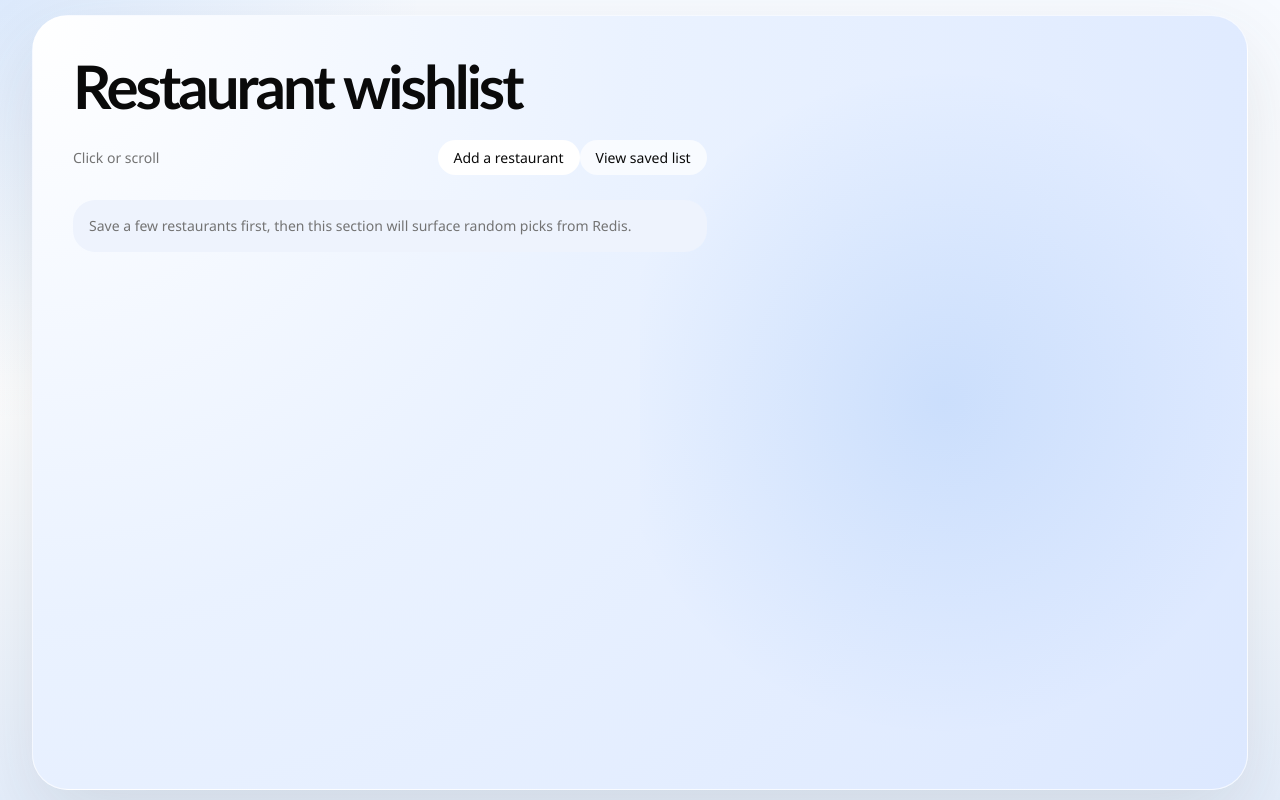
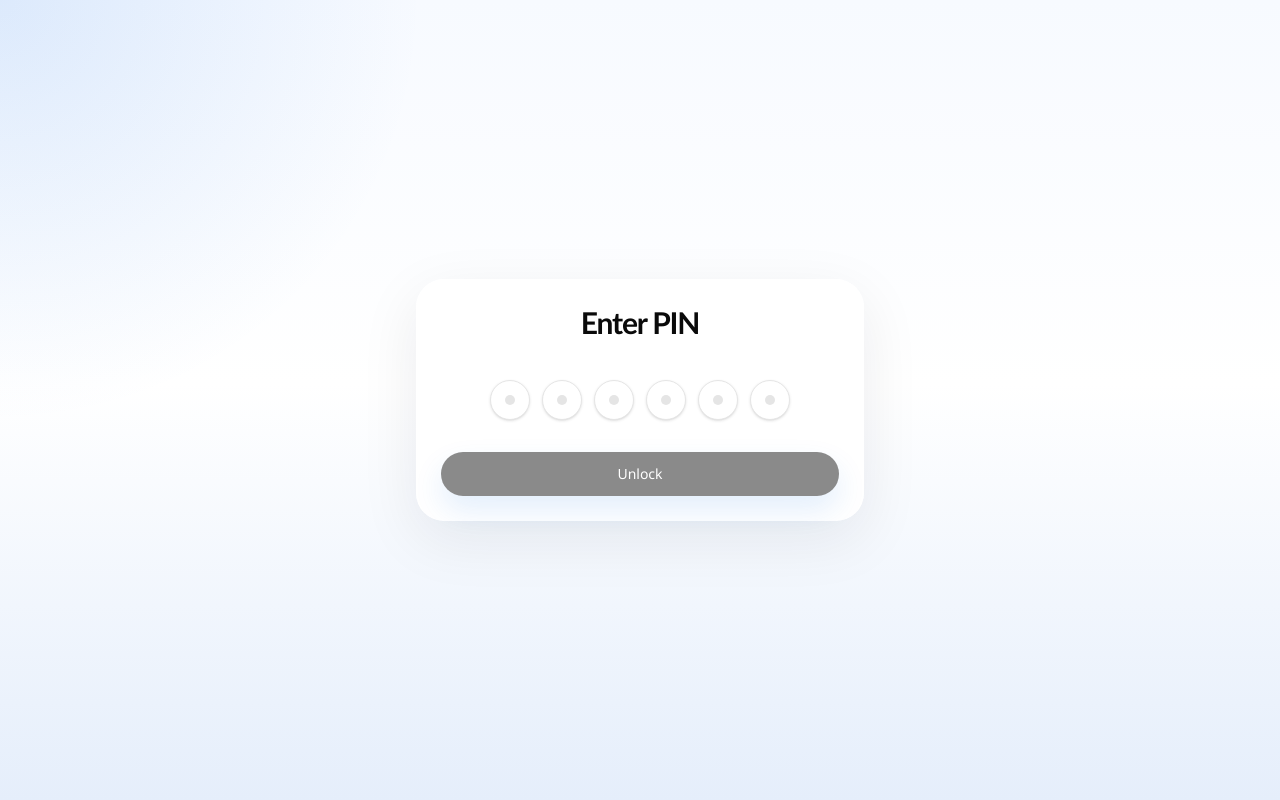
Before and after one commit to maruwtc/rest-wishlist, a Next.js app: page / in a window 1280 px wide. Built offline with nearby package versions, Linux system fonts and the light colour scheme.

Commit message:
Add circular OTP login gate

```diff
--- a/app/page.tsx
+++ b/app/page.tsx
@@ -1,3 +1,4 @@
+import { LoginGate } from "@/components/login-gate";
 import { RestaurantWishlist } from "@/components/restaurant-wishlist";
 import { listRestaurantsSafely } from "@/lib/restaurant-store";
 
@@ -6,5 +7,9 @@ export const dynamic = "force-dynamic";
 export default async function Home() {
   const { items, storageError } = await listRestaurantsSafely();
 
-  return <RestaurantWishlist initialItems={items} initialError={storageError} />;
+  return (
+    <LoginGate>
+      <RestaurantWishlist initialItems={items} initialError={storageError} />
+    </LoginGate>
+  );
 }
--- /dev/null
+++ b/components/login-gate.tsx
@@ -0,0 +1,115 @@
+"use client";
+
+import { useEffect, useState } from "react";
+import { REGEXP_ONLY_DIGITS } from "input-otp";
+
+import { Button } from "@/components/ui/button";
+import { Card, CardContent, CardDescription, CardHeader, CardTitle } from "@/components/ui/card";
+import {
+  InputOTP,
+  InputOTPGroup,
+  InputOTPSeparator,
+  InputOTPSlot,
+} from "@/components/ui/input-otp";
+
+const SESSION_KEY = "maru-login-day";
+
+function getTodayPinParts(date = new Date()) {
+  const day = String(date.getDate()).padStart(2, "0");
+  const month = String(date.getMonth() + 1).padStart(2, "0");
+  const year = String(date.getFullYear()).slice(-2);
+
+  return {
+    key: `${date.getFullYear()}-${month}-${day}`,
+    pin: `${day}${month}${year}`,
+    label: date.toLocaleDateString("en-GB", {
+      day: "numeric",
+      month: "long",
+      year: "numeric",
+    }),
+  };
+}
+
+export function LoginGate({
+  children,
+}: {
+  children: React.ReactNode;
+}) {
+  const [pin, setPin] = useState("");
+  const [error, setError] = useState<string | null>(null);
+  const [isUnlocked, setIsUnlocked] = useState(false);
+  const [todayLabel, setTodayLabel] = useState("");
+
+  useEffect(() => {
+    const { key, label } = getTodayPinParts();
+    setTodayLabel(label);
+
+    if (window.sessionStorage.getItem(SESSION_KEY) === key) {
+      setIsUnlocked(true);
+    }
+  }, []);
+
+  function handleSubmit(event: React.FormEvent<HTMLFormElement>) {
+    event.preventDefault();
+
+    const sanitizedPin = pin.replace(/\D/g, "").slice(0, 6);
+    const { key, pin: expectedPin } = getTodayPinParts();
+
+    if (sanitizedPin !== expectedPin) {
+      setError("Incorrect PIN.");
+      return;
+    }
+
+    window.sessionStorage.setItem(SESSION_KEY, key);
+    setError(null);
+    setIsUnlocked(true);
+  }
+
+  if (isUnlocked) {
+    return <>{children}</>;
+  }
+
+  return (
+    <main className="flex min-h-[100svh] items-center justify-center px-4 py-8 sm:px-6 lg:px-8">
+      <Card className="w-full max-w-md border-white/80 bg-white/92 backdrop-blur flex-col items-center space-y-4">
+        <CardHeader className="text-center">
+          <CardTitle className="text-3xl tracking-[-0.04em]">Enter PIN</CardTitle>
+        </CardHeader>
+        <CardContent>
+          <form className="w-full" onSubmit={handleSubmit}>
+            <div className="flex flex-col items-center space-y-2">
+              <InputOTP
+                id="daily-pin"
+                maxLength={6}
+                pattern={REGEXP_ONLY_DIGITS}
+                autoComplete="one-time-code"
+                value={pin}
+                onChange={(value) => {
+                  setPin(value);
+                  setError(null);
+                }}
+              >
+                <InputOTPGroup>
+                  <InputOTPSlot index={0} />
+                  <InputOTPSlot index={1} />
+                  <InputOTPSlot index={2} />
+                  <InputOTPSlot index={3} />
+                  <InputOTPSlot index={4} />
+                  <InputOTPSlot index={5} />
+                </InputOTPGroup>
+              </InputOTP>
+              {error ? (
+                <div className="rounded-2xl border border-[#f5c2c7] bg-[#fff5f5] px-4 py-3 text-sm text-[#8a1c1c]">
+                  {error}
+                </div>
+              ) : null}
+              <Button type="submit" className="justify-center mt-6 w-full" disabled={pin.length !== 6}>
+                Unlock
+              </Button>
+            </div>
+          </form>
+        </CardContent>
+      </Card>
+    </main>
+  );
+}
--- /dev/null
+++ b/components/ui/input-otp.tsx
@@ -0,0 +1,81 @@
+"use client"
+
+import * as React from "react"
+import { OTPInput, OTPInputContext } from "input-otp"
+import { MinusIcon } from "lucide-react"
+
+import { cn } from "@/lib/utils"
+
+function InputOTP({
+  className,
+  containerClassName,
+  ...props
+}: React.ComponentProps<typeof OTPInput> & {
+  containerClassName?: string
+}) {
+  return (
+    <OTPInput
+      data-slot="input-otp"
+      containerClassName={cn(
+        "flex items-center gap-3 has-disabled:opacity-50",
+        containerClassName
+      )}
+      className={cn("disabled:cursor-not-allowed", className)}
+      {...props}
+    />
+  )
+}
+
+function InputOTPGroup({ className, ...props }: React.ComponentProps<"div">) {
+  return (
+    <div
+      data-slot="input-otp-group"
+      className={cn("flex items-center gap-3", className)}
+      {...props}
+    />
+  )
+}
+
+function InputOTPSlot({
+  index,
+  className,
+  ...props
+}: React.ComponentProps<"div"> & {
+  index: number
+}) {
+  const inputOTPContext = React.useContext(OTPInputContext)
+  const { char, hasFakeCaret, isActive } = inputOTPContext?.slots[index] ?? {}
+
+  return (
+    <div
+      data-slot="input-otp-slot"
+      data-active={isActive}
+      className={cn(
+        "relative flex h-10 w-10 items-center justify-center rounded-full border border-[var(--border)] bg-white text-sm shadow-sm transition-all outline-none data-[active=true]:z-10 data-[active=true]:border-[var(--primary)] data-[active=true]:ring-4 data-[active=true]:ring-[color:color-mix(in_srgb,var(--primary)_16%,transparent)]",
+        className
+      )}
+      {...props}
+    >
+      {char ? (
+        <span className="h-3 w-3 rounded-full bg-[var(--foreground)]" />
+      ) : (
+        <span className="h-2.5 w-2.5 rounded-full bg-[var(--border)]" />
+      )}
+      {hasFakeCaret && (
+        <div className="pointer-events-none absolute inset-0 flex items-center justify-center">
+          <div className="h-5 w-px animate-caret-blink bg-[var(--primary)] duration-1000" />
+        </div>
+      )}
+    </div>
+  )
+}
+
+function InputOTPSeparator({ ...props }: React.ComponentProps<"div">) {
+  return (
+    <div data-slot="input-otp-separator" role="separator" {...props}>
+      <MinusIcon />
+    </div>
+  )
+}
+
+export { InputOTP, InputOTPGroup, InputOTPSlot, InputOTPSeparator }
--- a/package.json
+++ b/package.json
@@ -12,6 +12,7 @@
     "@upstash/redis": "^1.36.3",
     "class-variance-authority": "^0.7.1",
     "clsx": "^2.1.1",
+    "input-otp": "^1.4.2",
     "lucide-react": "^0.576.0",
     "next": "16.1.6",
     "radix-ui": "^1.4.3",
```
Also changed, not shown: 1 other file (tests, documents, lock files or other folders).
